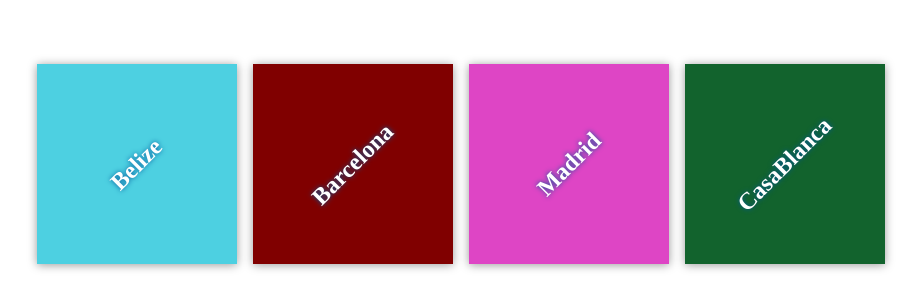
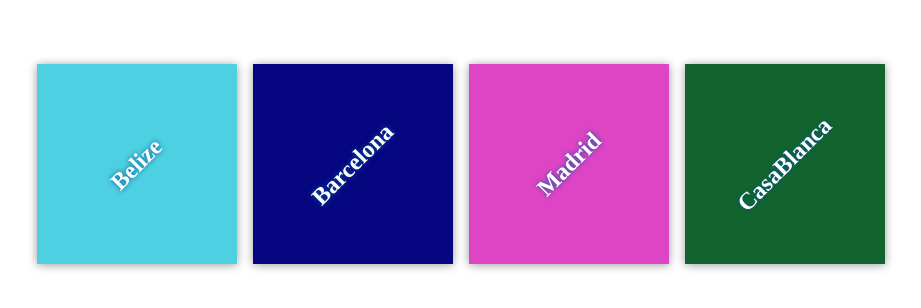
Before and after one commit to bilal-chajia/demo_activite_git, a plain HTML site: page index.html in a window 1280 px wide. Shown: the part 236-544 px from the top of the page, without its empty margins (179-1100 px from the left). Drawn offline with Linux system fonts and the light colour scheme.

Commit message:
change bg color for barcelon

```diff
--- a/css/app.css
+++ b/css/app.css
@@ -56,7 +56,7 @@
 }
 
 #barcelona {
-    background-color: #800000;
+    background-color: #060680;
 }
 
 #madrid {
```
